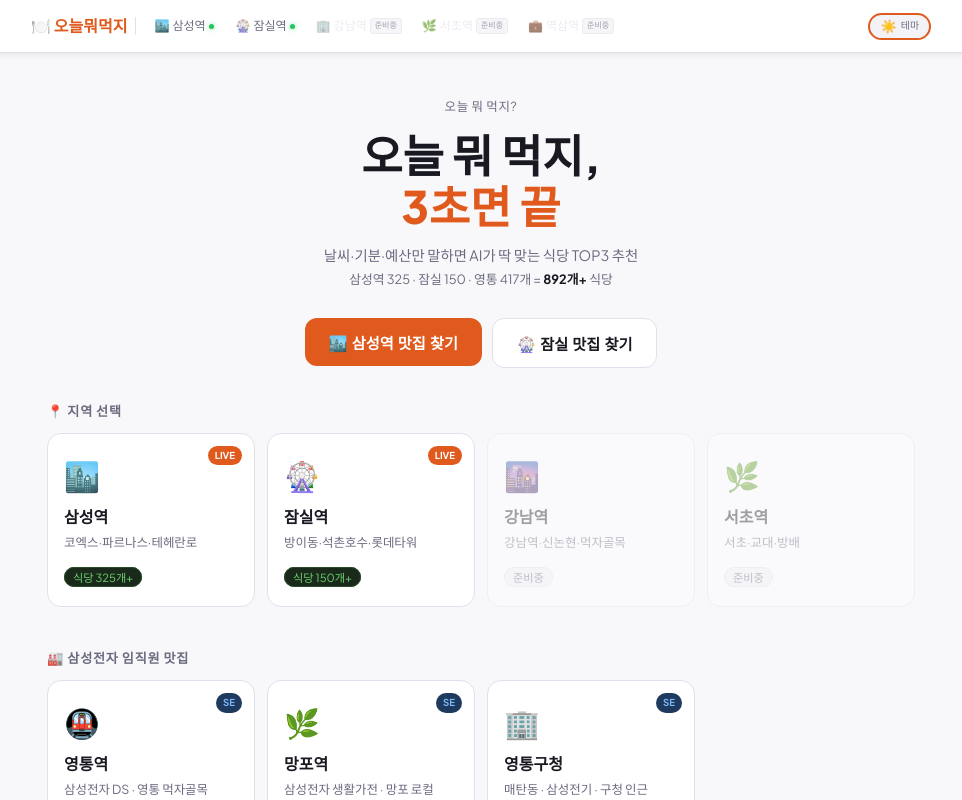
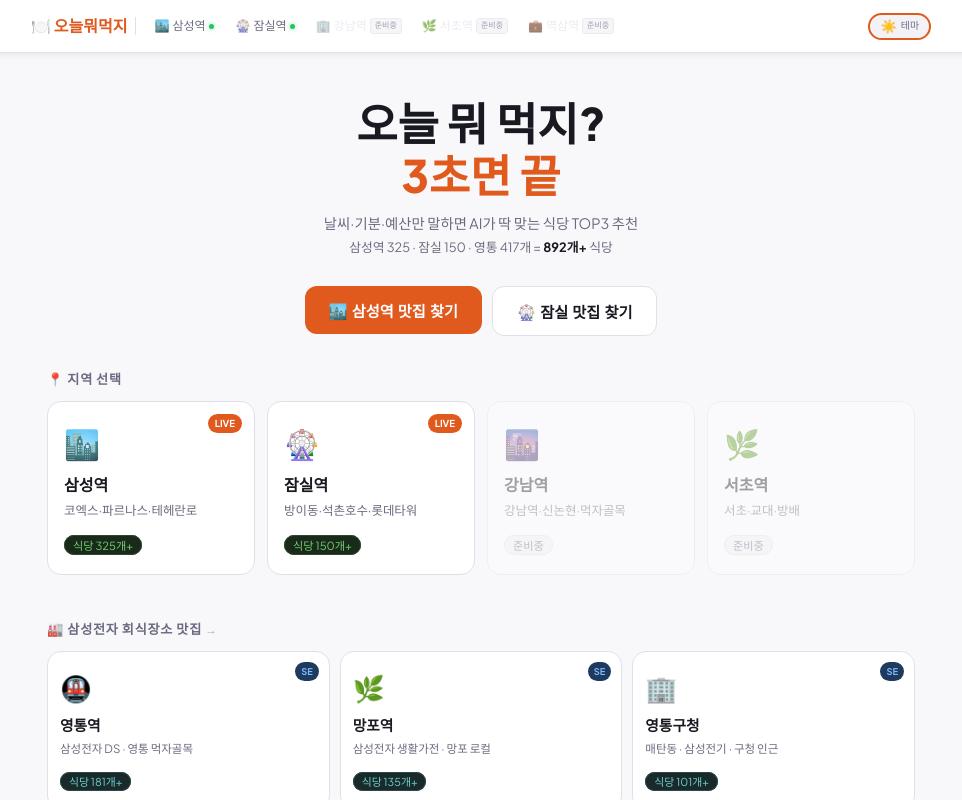
Before and after one commit to AILeeSeungHwan/dinnerRecommend, a Next.js app: page / in a window 1280 px wide. Shown: the top 800 px of the page, without its empty margins (159-1121 px from the left). Built offline with nearby package versions, Linux system fonts and the light colour scheme.

Commit message:
Add files via upload
style: 주사위 애니메이션 연장 + SE 섹션 헤더 링크 추가

- DiceOverlay: 14회 → 22회로 연장 (~1.3초 → ~2초)
- index.js: '삼성전자 회식장소 맛집' h2 → /samsungElectronics 링크

```diff
--- a/pages/dinner/jamsil/category/[slug].js
+++ b/pages/dinner/jamsil/category/[slug].js
@@ -31,7 +31,7 @@ function DiceOverlay({ onDone }) {
     const id = setInterval(() => {
       setFace(DICE[Math.floor(Math.random()*DICE.length)])
       cnt++
-      if (cnt >= 14) { clearInterval(id); setTimeout(onDone, 200) }
+      if (cnt >= 22) { clearInterval(id); setTimeout(onDone, 300) }
     }, 90)
     return () => clearInterval(id)
   }, [])
--- a/pages/dinner/samseong/category/[slug].js
+++ b/pages/dinner/samseong/category/[slug].js
@@ -82,7 +82,7 @@ function DiceOverlay({ onDone }) {
     const id = setInterval(() => {
       setFace(DICE[Math.floor(Math.random()*DICE.length)])
       cnt++
-      if (cnt >= 14) { clearInterval(id); setTimeout(onDone, 200) }
+      if (cnt >= 22) { clearInterval(id); setTimeout(onDone, 300) }
     }, 90)
     return () => clearInterval(id)
   }, [])
--- a/pages/index.js
+++ b/pages/index.js
@@ -69,11 +69,8 @@ export default function Home() {
     >
       {/* 히어로 */}
       <section style={{ padding:'44px 16px 32px', textAlign:'center' }}>
-        <div style={{ fontSize:'.78rem', color:'var(--muted)', marginBottom:12, letterSpacing:'0.05em' }}>
-          오늘 뭐 먹지?
-        </div>
         <h1 style={{ fontSize:'clamp(1.7rem,6vw,2.8rem)', fontWeight:900, lineHeight:1.15, marginBottom:12 }}>
-          오늘 뭐 먹지,<br />
+          오늘 뭐 먹지?<br />
           <span style={{ color:'var(--primary)' }}>3초면 끝</span>
         </h1>
         <p style={{ fontSize:'.9rem', color:'var(--muted)', marginBottom:28, lineHeight:1.6 }}>
@@ -127,19 +124,21 @@ export default function Home() {
           ))}
         </div>
 
-        {/* 삼성전자 임직원 지역 */}
-        <h2 style={{ fontSize:'.82rem', fontWeight:700, color:'var(--muted)', marginBottom:12, textTransform:'uppercase', letterSpacing:'0.06em' }}>🏭 삼성전자 임직원 맛집</h2>
-        <div style={{ display:'grid', gridTemplateColumns:'repeat(auto-fill, minmax(190px, 1fr))', gap:12, marginBottom:40 }}>
+        {/* 삼성전자 회식장소 맛집 */}
+        <Link href="/samsungElectronics" style={{ textDecoration:'none' }}>
+          <h2 style={{ fontSize:'.82rem', fontWeight:700, color:'var(--muted)', marginBottom:12, textTransform:'uppercase', letterSpacing:'0.06em', cursor:'pointer', display:'inline-block' }}>🏭 삼성전자 회식장소 맛집 <span style={{ fontSize:'.7rem', opacity:.6 }}>→</span></h2>
+        </Link>
+        <div style={{ display:'grid', gridTemplateColumns:'repeat(3, 1fr)', gap:10, marginBottom:40 }}>
           {seStations.map(s => (
             <Link key={s.slug} href={`/samsungElectronics/${s.slug}`} style={{ textDecoration:'none' }}>
-              <div style={{ background:'var(--surface)', border:'1px solid var(--border)', borderRadius:14, padding:'18px 16px', cursor:'pointer', position:'relative', overflow:'hidden' }}>
-                <div style={{ fontSize:'1.8rem', marginBottom:6 }}>{s.emoji}</div>
-                <div style={{ fontSize:'1rem', fontWeight:800, marginBottom:3 }}>{s.name}</div>
-                <div style={{ fontSize:'.78rem', color:'var(--muted)', marginBottom:10 }}>{s.desc}</div>
-                <span style={{ fontSize:'.7rem', background:'#1a2a2a', color:'#6fcfcf', padding:'2px 8px', borderRadius:100, border:'1px solid #2a4a4a' }}>
+              <div style={{ background:'var(--surface)', border:'1px solid var(--border)', borderRadius:14, padding:'16px 12px', cursor:'pointer', position:'relative', overflow:'hidden' }}>
+                <div style={{ fontSize:'1.6rem', marginBottom:5 }}>{s.emoji}</div>
+                <div style={{ fontSize:'.92rem', fontWeight:800, marginBottom:3 }}>{s.name}</div>
+                <div style={{ fontSize:'.72rem', color:'var(--muted)', marginBottom:10, lineHeight:1.4 }}>{s.desc}</div>
+                <span style={{ fontSize:'.68rem', background:'#1a2a2a', color:'#6fcfcf', padding:'2px 8px', borderRadius:100, border:'1px solid #2a4a4a', whiteSpace:'nowrap' }}>
                   식당 {s.count}개+
                 </span>
-                <div style={{ position:'absolute', top:12, right:12, background:'#1e3a5f', color:'#7eb8f7', fontSize:'.6rem', padding:'2px 7px', borderRadius:100, fontWeight:700 }}>
+                <div style={{ position:'absolute', top:10, right:10, background:'#1e3a5f', color:'#7eb8f7', fontSize:'.58rem', padding:'2px 6px', borderRadius:100, fontWeight:700 }}>
                   SE
                 </div>
               </div>
@@ -176,7 +175,7 @@ export default function Home() {
             {jamsilData.length}개 식당을 담았습니다. 잠실에서 오늘 뭐 먹지 고민이라면 AI 추천을 써보세요.
           </p>
           <p style={{ color:'var(--muted)', fontSize:'.86rem', lineHeight:1.8 }}>
-            <strong>영통·망포·영통구청</strong>은 삼성전자 임직원 맛집 특화 서비스입니다.
+            <strong>영통·망포·영통구청</strong>은 삼성전자 회식장소 맛집 특화 서비스입니다.
             직장인 점심·회식·이자카야까지 {seTotal}개 식당을 AI가 골라드립니다.
           </p>
         </article>
--- a/pages/samsungElectronics/mangpo/category/[slug].js
+++ b/pages/samsungElectronics/mangpo/category/[slug].js
@@ -31,7 +31,7 @@ function DiceOverlay({ onDone }) {
     const id = setInterval(() => {
       setFace(DICE[Math.floor(Math.random()*DICE.length)])
       cnt++
-      if (cnt >= 14) { clearInterval(id); setTimeout(onDone, 200) }
+      if (cnt >= 22) { clearInterval(id); setTimeout(onDone, 300) }
     }, 90)
     return () => clearInterval(id)
   }, [])
--- a/pages/samsungElectronics/yeongtong/category/[slug].js
+++ b/pages/samsungElectronics/yeongtong/category/[slug].js
@@ -31,7 +31,7 @@ function DiceOverlay({ onDone }) {
     const id = setInterval(() => {
       setFace(DICE[Math.floor(Math.random()*DICE.length)])
       cnt++
-      if (cnt >= 14) { clearInterval(id); setTimeout(onDone, 200) }
+      if (cnt >= 22) { clearInterval(id); setTimeout(onDone, 300) }
     }, 90)
     return () => clearInterval(id)
   }, [])
--- a/pages/samsungElectronics/yeongtongGu/category/[slug].js
+++ b/pages/samsungElectronics/yeongtongGu/category/[slug].js
@@ -31,7 +31,7 @@ function DiceOverlay({ onDone }) {
     const id = setInterval(() => {
       setFace(DICE[Math.floor(Math.random()*DICE.length)])
       cnt++
-      if (cnt >= 14) { clearInterval(id); setTimeout(onDone, 200) }
+      if (cnt >= 22) { clearInterval(id); setTimeout(onDone, 300) }
     }, 90)
     return () => clearInterval(id)
   }, [])
```
